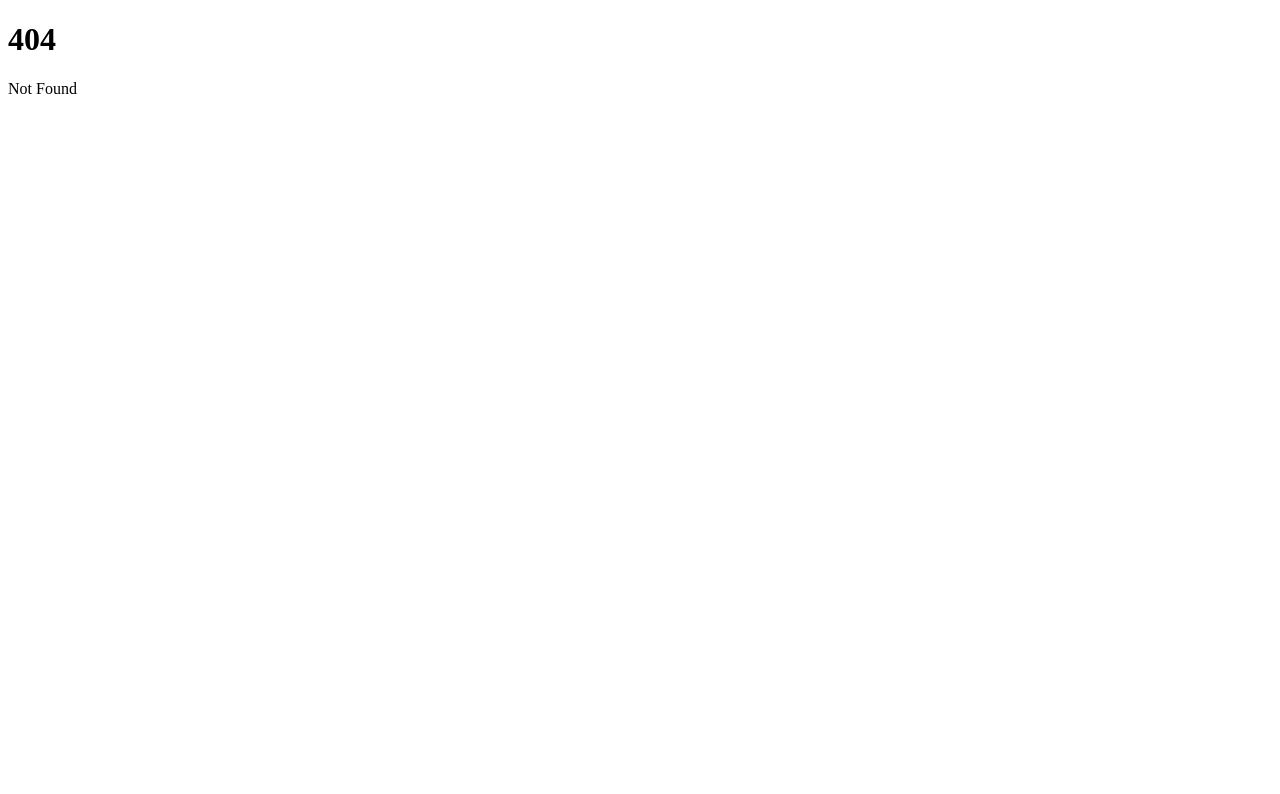
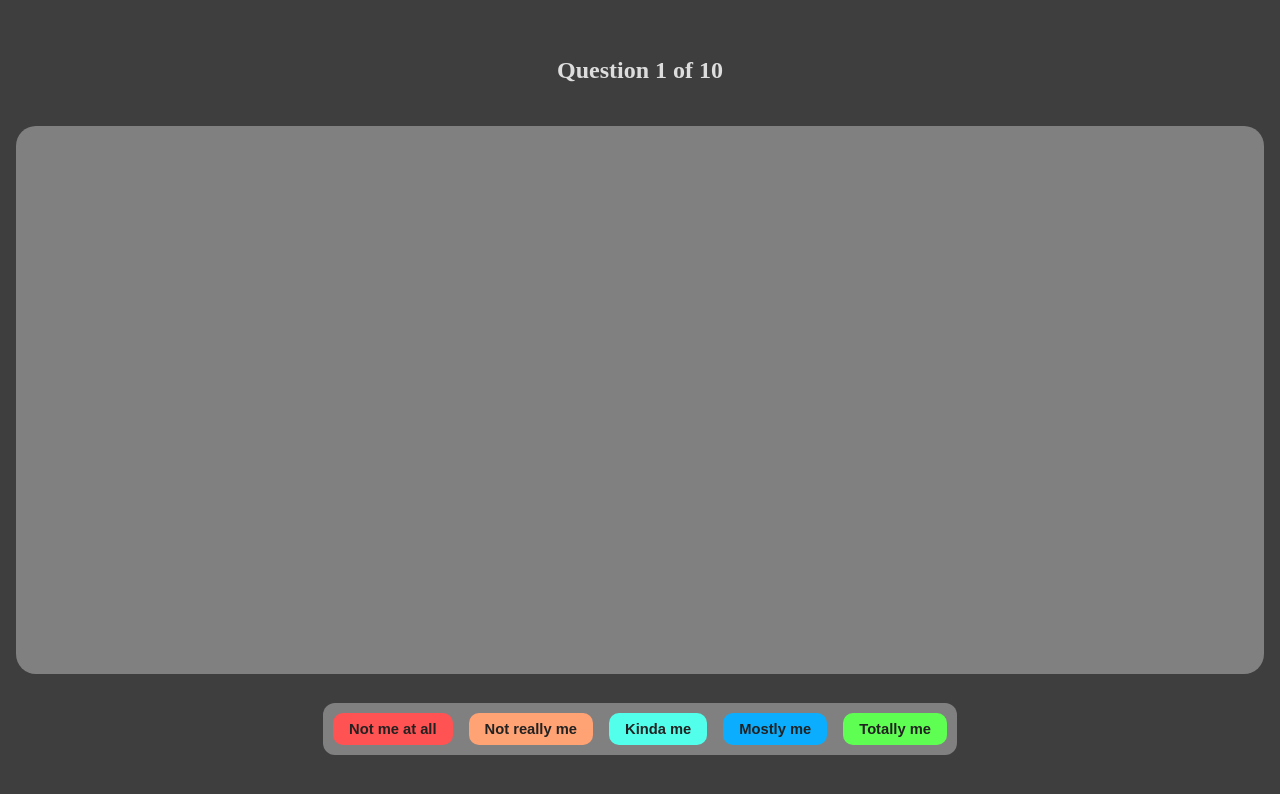
Before and after one commit to liamg2810/hackathon, a SvelteKit app in the folder app/: page /personality in a window 1280 px wide. Before the commit this address had no page. Shown: the top 794 px of the page. Built offline with nearby package versions, Linux system fonts and the light colour scheme.

Commit message:
syling for home page and personality quiz

```diff
--- /dev/null
+++ b/app/src/lib/styles/app.css
@@ -0,0 +1,17 @@
+*, *::before, *::after {
+    margin: 0;
+    padding: 0;
+    box-sizing: border-box;
+
+    --primary: #3E3E3E;
+    --secondary: #808080;
+    --notcolor: #FF5252;
+    --notreallycolor: #FFA274;
+    --kindacolor: #52FFEB;
+    --totallycolor: #5EFF52;
+    --mostlycolor: #0BAEFF;
+}
+
+body {
+    background: var(--primary);
+}
--- /dev/null
+++ b/app/src/routes/+layout.svelte
@@ -0,0 +1,5 @@
+<script lang="ts">
+    import "$lib/styles/app.css"
+</script>
+
+<slot/>
--- a/app/src/routes/+page.svelte
+++ b/app/src/routes/+page.svelte
@@ -1,2 +1,36 @@
-<h1>Welcome to SvelteKit</h1>
-<p>Visit <a href="https://svelte.dev/docs/kit">svelte.dev/docs/kit</a> to read the documentation</p>
+<main>
+    <h1>Welcome to the Personality Diagnostic Quiz for Individual Learner Experiences</h1>
+    <button on:click={() => {window.location.href = "/personality"}}>Start</button>
+</main>
+
+<style>
+    main {
+        text-align: center;
+        color: #dddddd;
+        display: flex;
+        justify-content: center;
+        align-items: center;
+        flex-direction: column;
+        height: 75vh;
+    }
+
+    h1 {
+        font-size: 2rem;
+        margin-bottom: 1rem;
+    }
+
+    button {
+        padding: 0.5rem 1rem;
+        background-color: var(--secondary);
+        color: #fff;
+        border: none;
+        border-radius: 5px;
+        cursor: pointer;
+        transition: all 0.3s;
+        font-size: 1rem;
+    }
+
+    button:hover {
+        scale: 1.05;
+    }
+</style>
--- /dev/null
+++ b/app/src/routes/personality/+page.svelte
@@ -0,0 +1,86 @@
+<script lang="ts">
+
+</script>
+
+<main>
+    <div class="top-bar">
+        <h2>Question 1 of 10</h2>
+
+    </div>
+    <div class="img-box"></div>
+    <div class="btns-container">
+        <button class="btn btn-not">Not me at all</button>
+        <button class="btn btn-notreally">Not really me</button>
+        <button class="btn btn-kinda">Kinda me</button>
+        <button class="btn btn-totally">Mostly me</button>
+        <button class="btn btn-mostly">Totally me</button>
+    </div>
+</main>
+
+<style>
+    main {
+        display: grid;
+        place-items: center;
+        grid-template-rows: 0.2fr 1fr 0.2fr;
+        height: 100vh;
+        padding: 1rem;
+    }
+
+    .img-box {
+        width: 100%;
+        height: 100%;
+        background-color: var(--secondary);
+        border-radius: 20px;
+    }
+
+    .btns-container {
+        display: flex;
+        gap: 1rem;
+        padding: 10px;
+        background-color: var(--secondary);
+        border-radius: 12px;
+    }
+
+    .btn {
+        padding: 0.5rem 1rem;
+        background-color: var(--secondary);
+        color: #222;
+        font-weight: 800;
+        border: none;
+        border-radius: 10px;
+        cursor: pointer;
+        transition: all 0.3s;
+        font-size: 0.92rem;
+    }
+
+    .btn:hover {
+        scale: 1.05;
+    }
+
+    .btn-not {
+        background-color: var(--notcolor);
+    }
+
+    .btn-notreally {
+        background-color: var(--notreallycolor);
+    }
+
+    .btn-kinda {
+        background-color: var(--kindacolor);
+    }
+
+    .btn-totally {
+        background-color: var(--mostlycolor);
+    }
+
+    .btn-mostly {
+        background-color: var(--totallycolor);
+    }
+
+    .top-bar h2 {
+        font-size: 1.5rem;
+        color: #ddd;
+    }
+
+
+</style>
```
